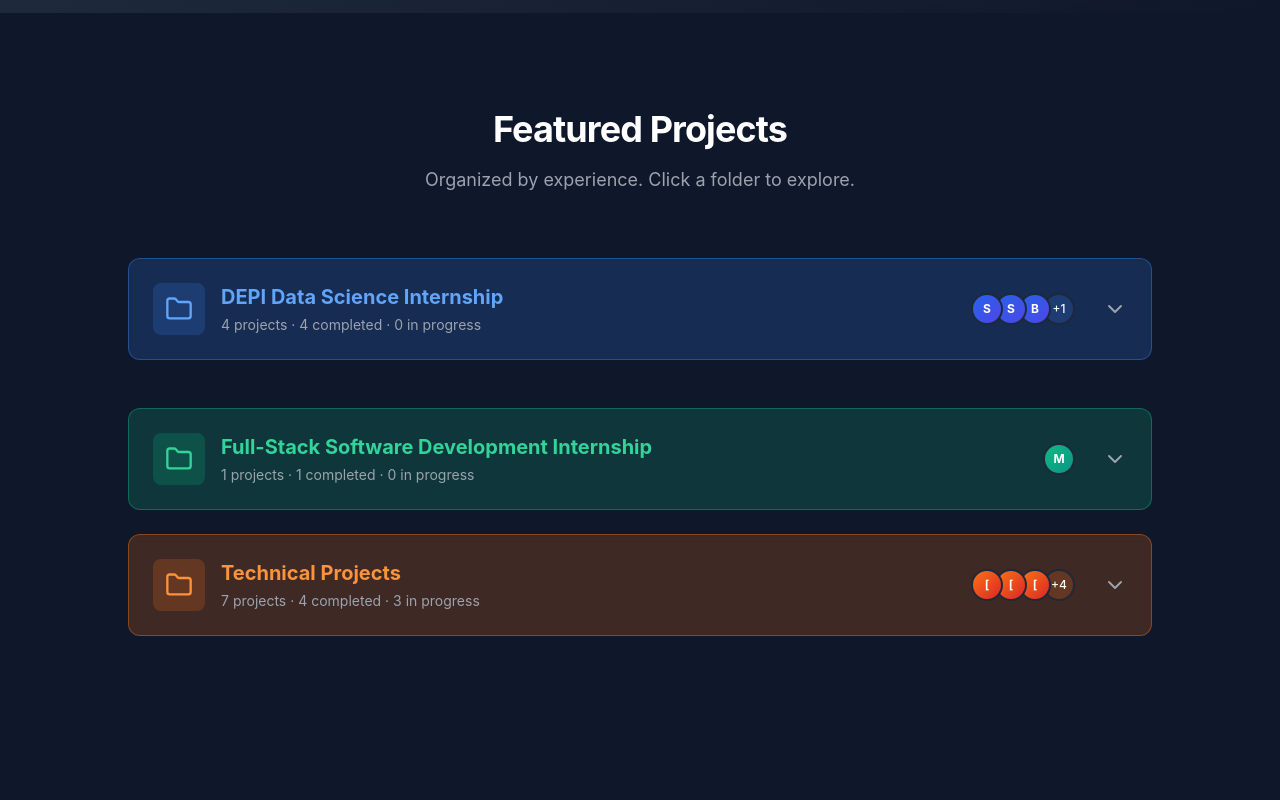
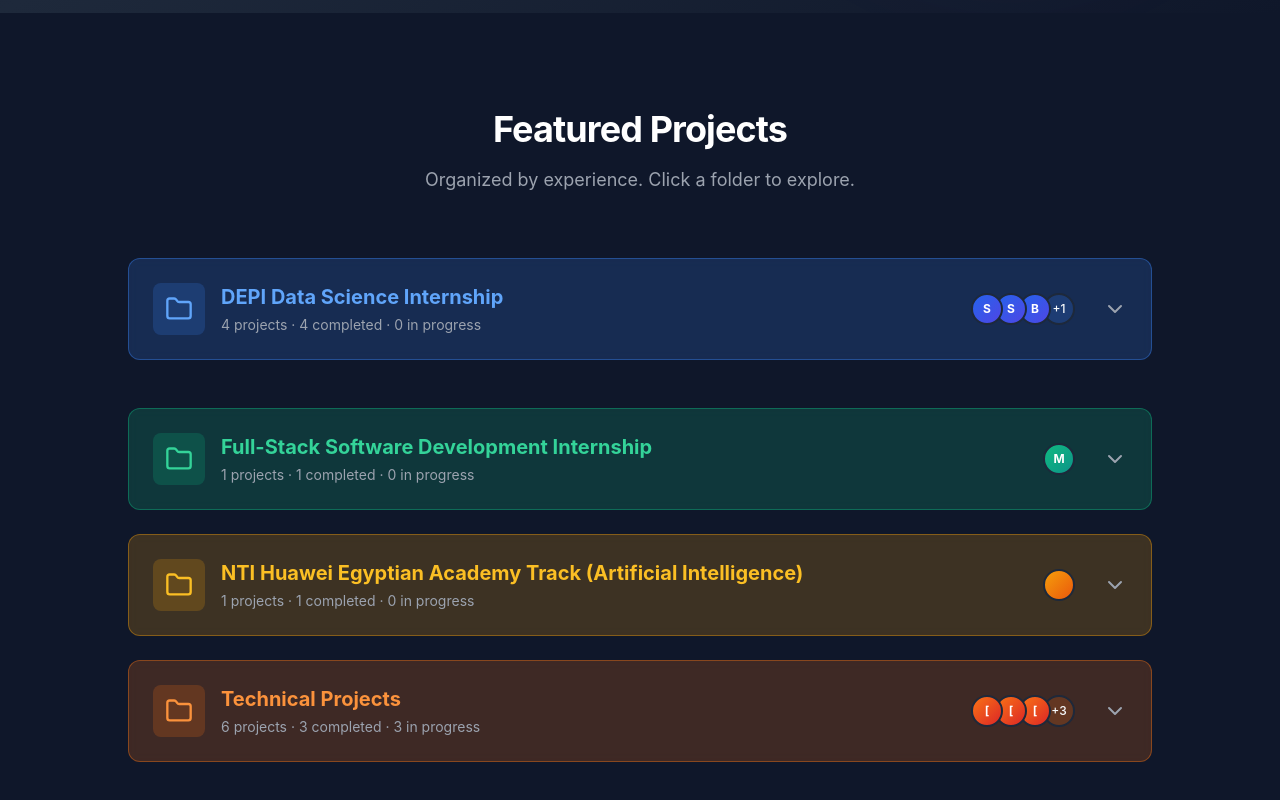
Before and after one commit to S2800-0/portfolio, a React (Vite) app: page / in a window 1280 px wide. Shown: the part 787-1587 px from the top of the page. Before the commit the page ends 1519 px from the top, so only its background shows below. Built offline with nearby package versions, Linux system fonts and the light colour scheme.

Commit message:
Add new section

```diff
--- a/src/components/FolderSection.jsx
+++ b/src/components/FolderSection.jsx
@@ -22,6 +22,13 @@
       hover: 'hover:border-emerald-400',
       peek: 'from-emerald-500 to-teal-600'
     },
+    'NTI Huawei Egyptian Academy Track (Artificial Intelligence)': {
+  bg: 'bg-amber-500/20',
+  border: 'border-amber-500/40',
+  text: 'text-amber-400',
+  hover: 'hover:border-amber-400',
+  peek: 'from-amber-500 to-orange-600'
+},
     'Technical Projects': {
       bg: 'bg-orange-500/20',
       border: 'border-orange-500/40',
@@ -29,6 +36,7 @@
       hover: 'hover:border-orange-400',
       peek: 'from-orange-500 to-red-600'
     }
+
   };
 
   const colors = folderColors[category] || folderColors['Technical Projects'];
--- a/src/components/ProjectsSection.jsx
+++ b/src/components/ProjectsSection.jsx
@@ -11,7 +11,9 @@
   const categories = [
     'DEPI Data Science Internship',
     'Full-Stack Software Development Internship',
-    'Technical Projects'
+    'NTI Huawei Egyptian Academy Track (Artificial Intelligence)',
+    'Technical Projects',
+
   ];
 
   const groupedProjects = categories.map(cat => ({
--- a/src/data/projects.js
+++ b/src/data/projects.js
@@ -225,30 +225,6 @@
     status: 'completed'
   },
 
-  {
-    id: 10,
-    title: ' Sign Language Recognition',
-    shortDesc: 'Sign language translator using computer vision',
-    fullDesc: `Developed an end-to-end classification system using MobileNetV2 and TensorFlow/Keras with custom Dense layers and Softmax activation for multi-class sign categorization and quick recognition.`,
-    tech: ['Python', 'TensorFlow', 'Keras', 'OpenCV', 'MobileNetV2'],
-
-    videoUrl: null,
-    thumbnail: null,
-    gifUrl: '/portfolio/gifs/sign-language-demo.gif',
-
-    codeFiles: [
-       { name: 'Sign-language.ipynb', url: '/portfolio/code/Sign-language/Sign-language.ipynb' }
-    ],
-
-    resources: [],
-
-    githubUrl: 'https://github.com/S2800-0/Sign-Language-Bridge',
-    liveUrl: null,
-
-    category: 'Technical Projects',
-    date: 'Sept 2025',
-    status: 'completed'
-  },
 
 
   {
@@ -304,4 +280,29 @@
     date: 'Dec 2024',
     status: 'completed'
   },
+
+  {
+    id: 13,
+    title: ' Sign Language Recognition',
+    shortDesc: 'Sign language translator using computer vision',
+    fullDesc: `Developed an end-to-end classification system using MobileNetV2 and TensorFlow/Keras with custom Dense layers and Softmax activation for multi-class sign categorization and quick recognition.`,
+    tech: ['Python', 'TensorFlow', 'Keras', 'OpenCV', 'MobileNetV2'],
+
+    videoUrl: null,
+    thumbnail: null,
+    gifUrl: '/portfolio/gifs/sign-language-demo.gif',
+
+    codeFiles: [
+       { name: 'Sign-language.ipynb', url: '/portfolio/code/Sign-language/Sign-language.ipynb' }
+    ],
+
+    resources: [],
+
+    githubUrl: 'https://github.com/S2800-0/Sign-Language-Bridge',
+    liveUrl: null,
+
+    category: 'NTI Huawei Egyptian Academy Track (Artificial Intelligence)',
+    date: 'Sept 2025',
+    status: 'completed'
+  },
 ];
```
